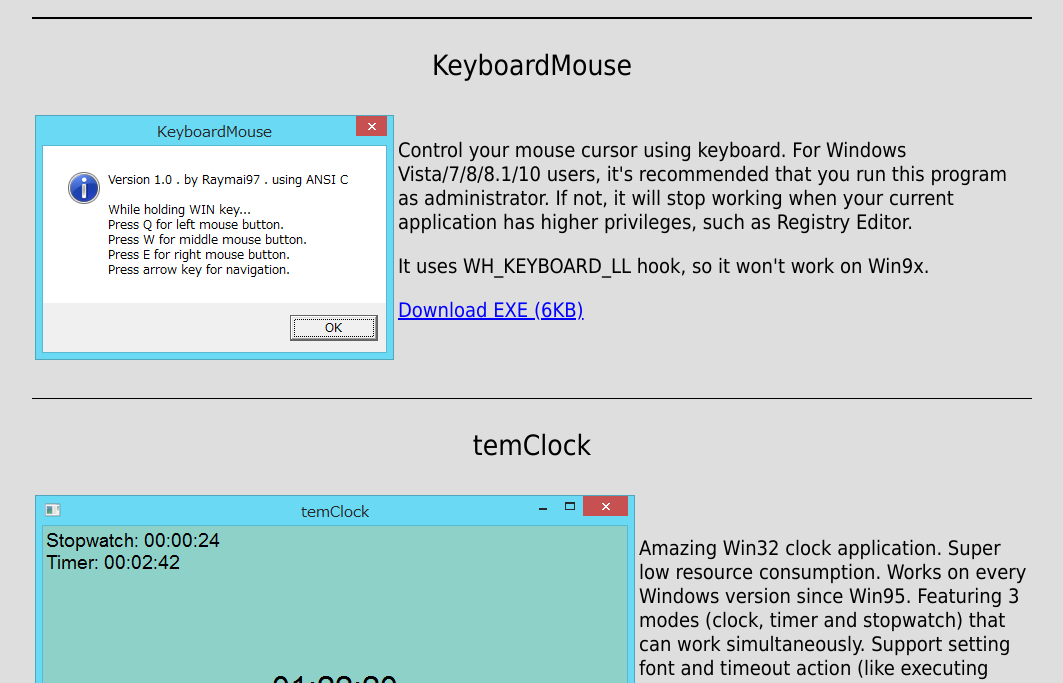
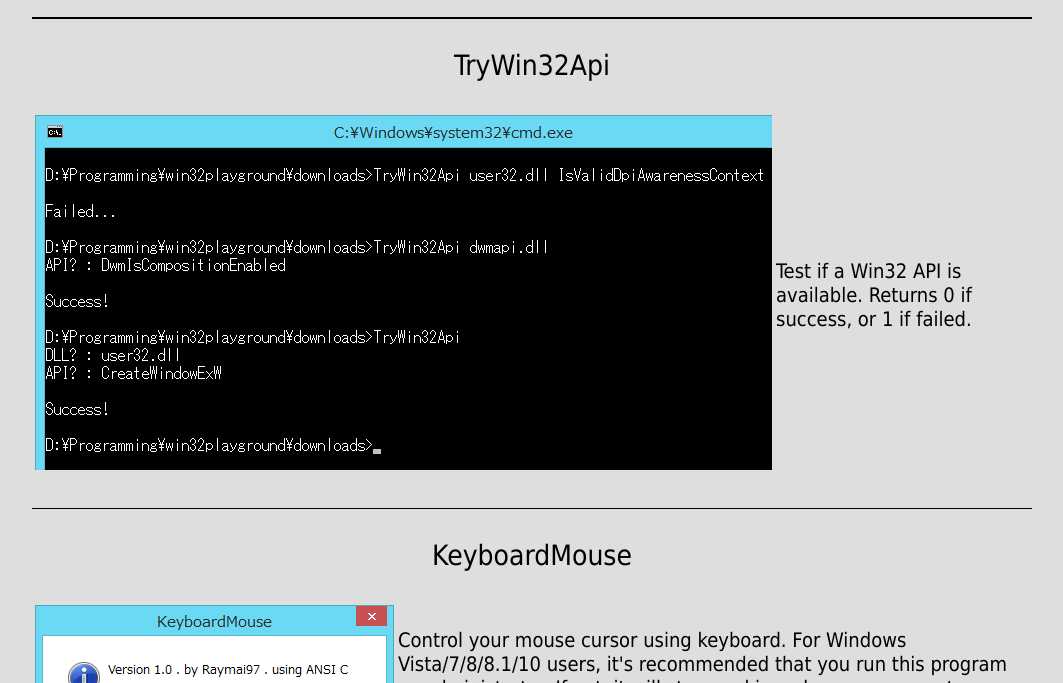
Before and after one commit to Raymai97/win32playground, a plain HTML site: page index.html in a window 1280 px wide. Shown: the part 117-800 px from the top of the page, without its empty margins (108-1171 px from the left). Drawn offline with Linux system fonts and the light colour scheme.

Commit message:
Added TryWin32Api console app.

```diff
--- a/index.html
+++ b/index.html
@@ -9,6 +9,15 @@
 			<div id="top-title">win32playground</div>
 			<div id="top-text">random mini Win32 applications from <a href="https://github.com/Raymai97">Raymai</a></div>
 			<div id="top-link"><a href="https://github.com/Raymai97/win32playground">src_code()</a></div>
+		</div>
+		<div class="app">
+			<div class="title">TryWin32Api</div>
+			<table>
+				<td><img src="./screenshot/TryWin32Api.png"></td>
+				<td>
+				Test if a Win32 API is available. Returns 0 if success, or 1 if failed.
+				</td>
+			</table>
 		</div>
 		<div class="app">
 			<div class="title">KeyboardMouse</div>
```
Also changed, not shown: screenshot/TryWin32Api.png (added), 1 other file.
